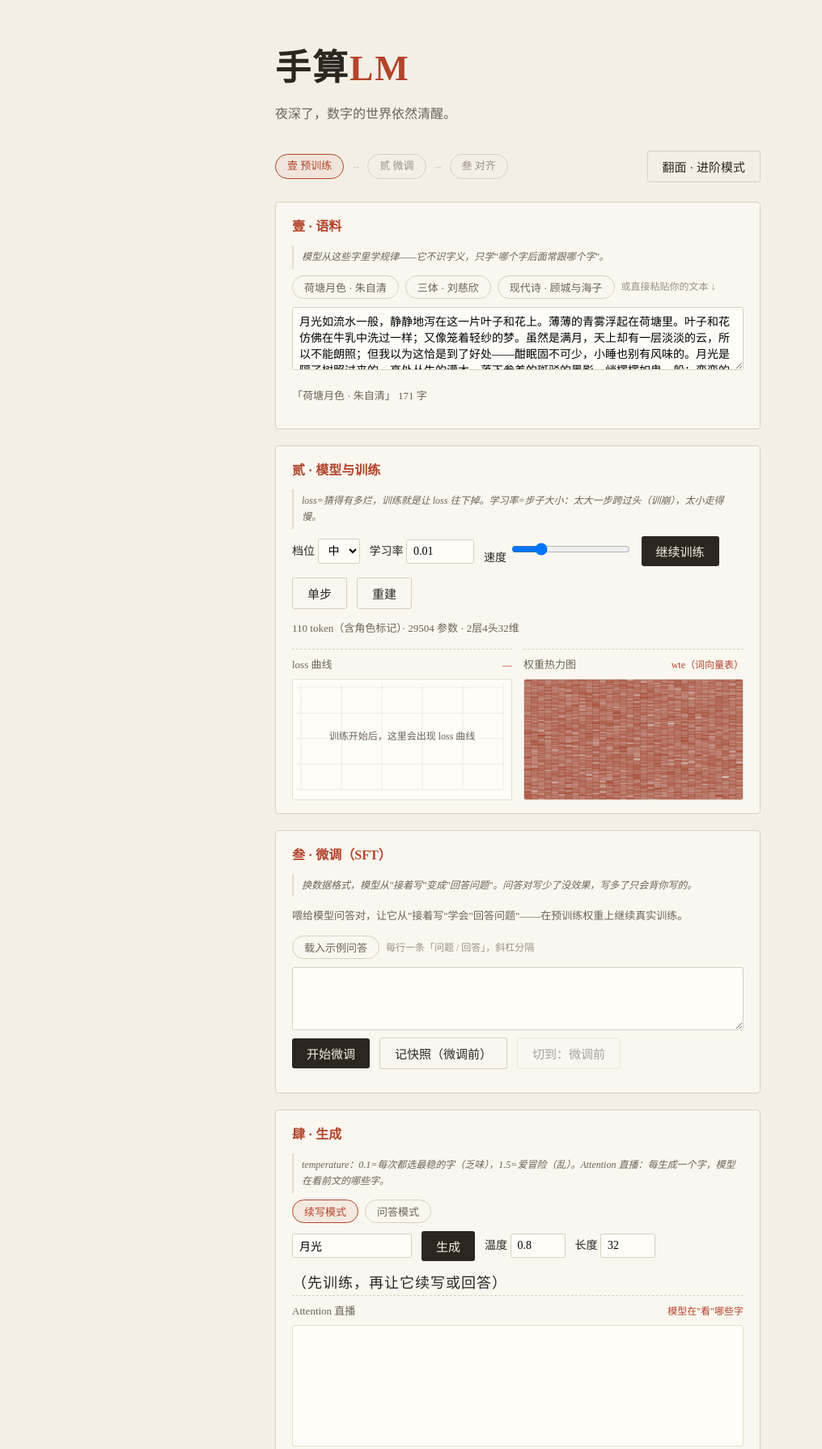
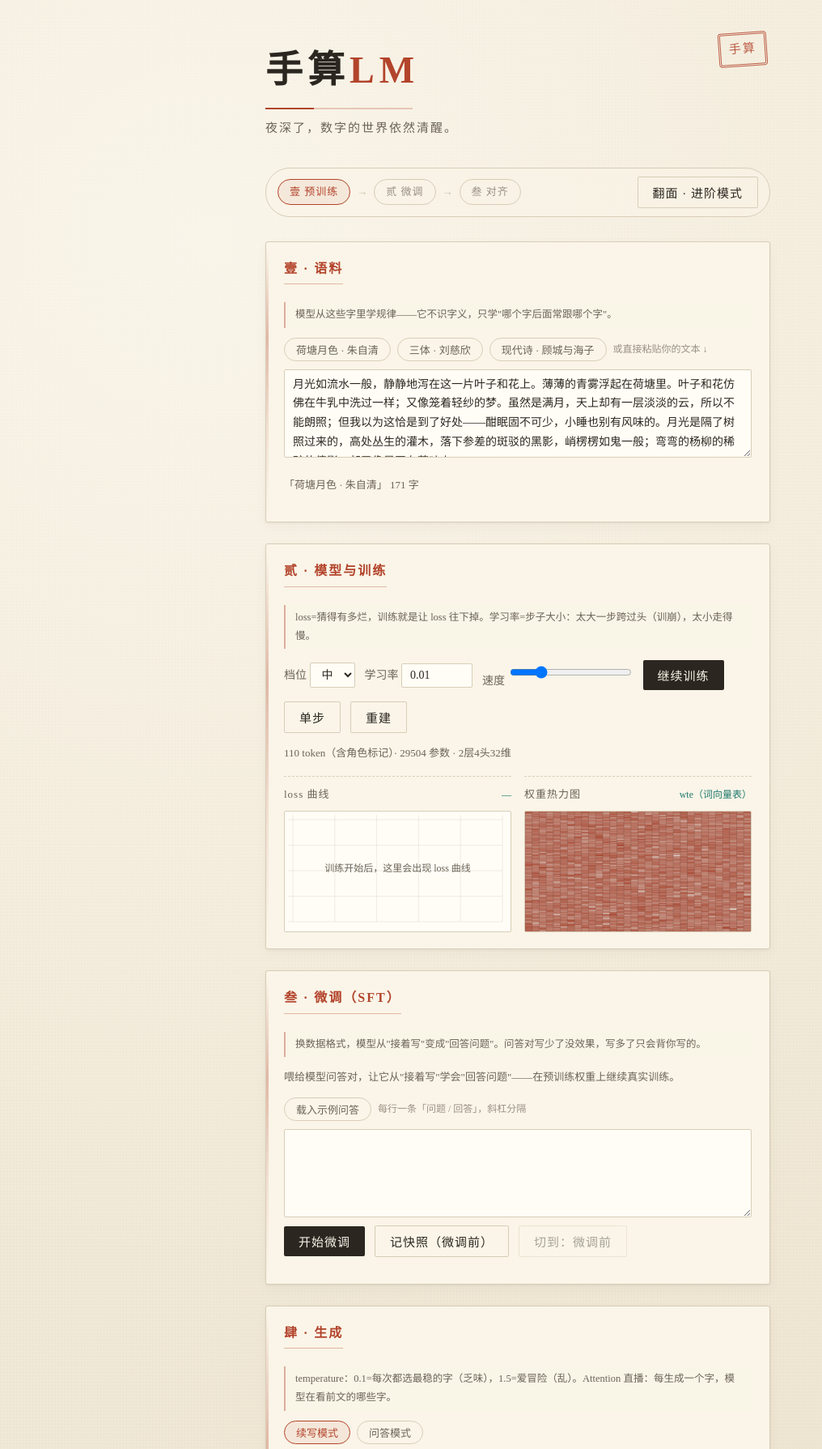
Before and after one commit to oneinitAI/handcalc-lm, a website built with Vite: page index.html in a window 1280 px wide. Shown: the top 1789 px of the page at 81% size, without its empty margins (0-1016 px from the left). Built offline with nearby package versions, Linux system fonts and the light colour scheme.

Commit message:
style: UI 视觉强化——数学手稿×科技反差(羊皮纸纹/尺规网格/朱砂印章/青磷光读数/楷体批注/装订线卡片)

```diff
--- a/src/style.css
+++ b/src/style.css
@@ -1,150 +1,347 @@
+/* ============================================================
+ * 手算LM —— 视觉：数学手稿 × 科技反差
+ * 纸是旧的，算的是最前沿的；笔是手写的，结果是 AI 的。
+ * ============================================================ */
+
 :root {
-  --ink: #2b2620;
-  --paper: #f4efe6;
-  --accent: #b3442c;
+  --paper: #f1e9d7;      /* 羊皮纸 */
+  --paper-2: #faf5e8;    /* 纸面 */
+  --ink: #2b2620;        /* 墨 */
+  --ink-soft: #6b6357;   /* 淡墨 */
+  --ink-faint: #9a9184;  /* 更淡墨 */
+  --accent: #b3442c;     /* 朱砂 */
+  --glow: #1f7a6d;       /* 青磷光（科技反差） */
+  --line: #d8cdb8;       /* 线 */
+  --serif: "Songti SC", "STSong", "Noto Serif SC", "SimSun", serif;
+  --kai: "Kaiti SC", "STKaiti", "KaiTi", serif;
+  --mono: "Cascadia Mono", "Consolas", monospace;
 }
 
 * { box-sizing: border-box; }
 
 body {
   margin: 0;
-  font-family: "Songti SC", "STSong", "Noto Serif SC", serif;
-  background: var(--paper);
+  font-family: var(--serif);
   color: var(--ink);
-  line-height: 1.7;
+  line-height: 1.85;
+  /* 羊皮纸底 + 细腻纸纹 + 隐约尺规网格 */
+  background:
+    radial-gradient(circle at 20% 10%, rgba(255, 252, 244, 0.65), transparent 45%),
+    radial-gradient(circle at 85% 90%, rgba(190, 160, 110, 0.12), transparent 50%),
+    repeating-linear-gradient(0deg, rgba(43, 38, 32, 0.012) 0 1px, transparent 1px 4px),
+    repeating-linear-gradient(90deg, rgba(43, 38, 32, 0.012) 0 1px, transparent 1px 4px),
+    var(--paper);
 }
 
-.stage { max-width: 640px; margin: 48px auto; padding: 0 20px; }
+.stage {
+  max-width: 680px;
+  margin: 0 auto;
+  padding: 0 28px 80px;
+  position: relative;
+}
 
-.title { font-size: 44px; margin: 0 0 4px; letter-spacing: 2px; }
+/* ===== 抬头：手稿题签 ===== */
+.masthead {
+  padding: 44px 0 8px;
+  position: relative;
+}
+.title {
+  font-size: 46px;
+  margin: 0;
+  letter-spacing: 6px;
+  font-weight: 600;
+  display: inline-block;
+  position: relative;
+}
+.title::after { /* 题签下划线（尺规线） */
+  content: "";
+  position: absolute;
+  left: 0; right: 8px; bottom: -6px;
+  height: 2px;
+  background: linear-gradient(90deg, var(--accent) 0 60px, rgba(179, 68, 44, 0.25) 60px 100%);
+}
 .title .hl { color: var(--accent); }
-.sub { color: #6b6357; margin: 0 0 32px; }
+.sub {
+  color: var(--ink-soft);
+  margin: 16px 0 0;
+  font-size: 15px;
+  letter-spacing: 2px;
+  font-family: var(--kai);
+}
 
+/* 朱砂印章（题签右下） */
+.masthead::after {
+  content: "手算";
+  position: absolute;
+  top: 40px; right: 4px;
+  border: 3px double var(--accent);
+  color: var(--accent);
+  font-size: 15px;
+  letter-spacing: 2px;
+  padding: 4px 10px;
+  border-radius: 4px;
+  transform: rotate(-4deg);
+  opacity: 0.85;
+  font-family: var(--kai);
+}
+
+/* ===== 阶段进度（手稿"章"） ===== */
+.stage-bar {
+  display: flex; align-items: center; gap: 8px;
+  margin: 26px 0 30px;
+  font-size: 13px; flex-wrap: wrap;
+  padding: 10px 14px;
+  background: rgba(250, 245, 232, 0.6);
+  border: 1px solid var(--line);
+  border-radius: 30px;
+}
+.stage-dot {
+  border: 1px solid var(--line);
+  color: var(--ink-faint);
+  padding: 3px 14px;
+  border-radius: 20px;
+  letter-spacing: 1px;
+  transition: all .25s;
+}
+.stage-dot.on {
+  border-color: var(--accent);
+  color: var(--accent);
+  background: rgba(179, 68, 44, 0.07);
+}
+.stage-arrow { color: #c9bfa8; }
+.flip-btn { margin-left: auto; }
+
+/* ===== 卡片：纸页 ===== */
 .card {
-  border: 1px solid #d8cfc0;
-  background: #faf7f0;
-  padding: 16px 20px;
-  margin-bottom: 20px;
-  border-radius: 4px;
+  border: 1px solid var(--line);
+  background: var(--paper-2);
+  padding: 18px 22px 20px;
+  margin-bottom: 26px;
+  border-radius: 3px;
+  position: relative;
+  box-shadow: 0 1px 3px rgba(43, 38, 32, 0.06), 0 6px 18px rgba(43, 38, 32, 0.03);
 }
-.card h2 { font-size: 16px; margin: 0 0 10px; color: var(--accent); }
+/* 左侧装订线 */
+.card::before {
+  content: "";
+  position: absolute;
+  left: 0; top: 8px; bottom: 8px;
+  width: 3px;
+  background: linear-gradient(180deg, transparent, rgba(179, 68, 44, 0.35), rgba(179, 68, 44, 0.12), transparent);
+}
+.card h2 {
+  font-size: 16px;
+  margin: 0 0 12px;
+  color: var(--accent);
+  letter-spacing: 2px;
+  font-weight: 600;
+  display: inline-block;
+  border-bottom: 1px solid rgba(179, 68, 44, 0.35);
+  padding-bottom: 4px;
+}
 
 .row { display: flex; gap: 12px; align-items: center; flex-wrap: wrap; }
-label { font-size: 14px; }
+label { font-size: 14px; color: var(--ink-soft); }
+
 textarea, input, select {
   font-family: inherit;
   font-size: 14px;
-  border: 1px solid #d8cfc0;
-  background: #fffdf8;
-  padding: 6px 8px;
-  border-radius: 3px;
+  border: 1px solid var(--line);
+  background: #fffdf6;
+  padding: 6px 10px;
+  border-radius: 2px;
+  color: var(--ink);
+  transition: border-color .2s;
 }
-textarea { width: 100%; resize: vertical; }
+textarea:focus, input:focus, select:focus { outline: none; border-color: var(--accent); }
+textarea { width: 100%; resize: vertical; line-height: 1.7; }
 
+/* ===== 按钮 ===== */
 .btn {
   background: var(--ink);
-  color: #f4efe6;
+  color: var(--paper-2);
   border: none;
   padding: 8px 18px;
   font-family: inherit;
   font-size: 15px;
+  letter-spacing: 1px;
   cursor: pointer;
-  border-radius: 3px;
+  border-radius: 2px;
+  transition: all .2s;
 }
 .btn:disabled { opacity: 0.4; cursor: not-allowed; }
-.btn:hover:not(:disabled) { background: #000; }
+.btn:hover:not(:disabled) { background: #000; box-shadow: 0 2px 8px rgba(43, 38, 32, 0.25); }
+.btn.ghost {
+  background: transparent;
+  color: var(--ink);
+  border: 1px solid var(--line);
+}
+.btn.ghost:hover:not(:disabled) {
+  background: transparent;
+  border-color: var(--accent);
+  color: var(--accent);
+}
 
-.muted { color: #6b6357; font-size: 13px; }
-.loss { font-size: 14px; margin-top: 8px; font-variant-numeric: tabular-nums; }
-.gen { font-size: 18px; margin-top: 12px; letter-spacing: 1px; }
-
-/* 语料选择（手稿风格的"选章"） */
+/* ===== 语料选择 ===== */
 .corpus-pick { display: flex; gap: 8px; flex-wrap: wrap; align-items: center; margin-bottom: 10px; }
 .chip {
   background: transparent;
-  border: 1px solid #d8cfc0;
+  border: 1px solid var(--line);
   padding: 4px 14px;
-  font-family: inherit;
+  font-family: var(--kai);
   font-size: 13px;
   cursor: pointer;
   border-radius: 20px;
-  color: #6b6357;
-  transition: all .15s;
+  color: var(--ink-soft);
+  transition: all .18s;
 }
-.chip:hover { border-color: var(--accent); color: var(--accent); }
+.chip:hover { border-color: var(--accent); color: var(--accent); box-shadow: 0 0 0 3px rgba(179, 68, 44, 0.06); }
 .chip.on { border-color: var(--accent); color: var(--accent); background: rgba(179, 68, 44, 0.08); }
-.hint { font-size: 12px; color: #9a9184; }
+.hint { font-size: 12px; color: var(--ink-faint); }
 
-/* 可视化面板 */
-.viz-row { display: grid; grid-template-columns: 1fr 1fr; gap: 14px; margin-top: 14px; }
-.viz { border-top: 1px dashed #d8cfc0; padding-top: 8px; }
-.viz-title { font-size: 13px; color: #6b6357; margin-bottom: 6px; display: flex; justify-content: space-between; align-items: baseline; }
-.tag { color: var(--accent); font-size: 12px; }
-.canvas { width: 100%; height: 150px; display: block; background: #fffdf8; border: 1px solid #e4ddcf; border-radius: 3px; }
+/* ===== 可视化面板 ===== */
+.viz-row { display: grid; grid-template-columns: 1fr 1fr; gap: 16px; margin-top: 16px; }
+.viz {
+  border-top: 1px dashed var(--line);
+  padding-top: 10px;
+}
+.viz-title {
+  font-size: 13px;
+  color: var(--ink-soft);
+  margin-bottom: 8px;
+  display: flex; justify-content: space-between; align-items: baseline;
+  letter-spacing: 1px;
+}
+.tag { color: var(--glow); font-size: 12px; letter-spacing: 0; }
+.canvas {
+  width: 100%; height: 150px; display: block;
+  background: #fffdf6;
+  border: 1px solid var(--line);
+  border-radius: 2px;
+}
 
-/* 幽灵按钮（辅操作） */
-.btn.ghost { background: transparent; color: var(--ink); border: 1px solid #d8cfc0; }
-.btn.ghost:hover:not(:disabled) { background: transparent; border-color: var(--accent); color: var(--accent); }
+/* ===== 文本数据（科技反差：等宽 + 青磷光读数） ===== */
+.muted { color: var(--ink-soft); font-size: 13px; }
+.loss, #perf { font-size: 13px; margin-top: 8px; font-family: var(--mono); font-variant-numeric: tabular-nums; color: var(--glow); }
+.gen {
+  font-size: 19px; margin-top: 14px;
+  letter-spacing: 2px;
+  line-height: 1.9;
+  min-height: 40px;
+  border-bottom: 1px solid var(--line);
+  padding-bottom: 10px;
+}
 
-/* DPO 偏好对（并排回答） */
+/* ===== 双层讲解（页边批注，手写楷体） ===== */
+.note {
+  font-size: 12.5px;
+  color: var(--ink-soft);
+  border-left: 2px solid rgba(179, 68, 44, 0.4);
+  padding: 4px 12px;
+  margin: 10px 0 12px;
+  font-family: var(--kai);
+  background: rgba(250, 245, 232, 0.5);
+}
+.note-expert { font-family: var(--mono); font-style: normal; font-variant-numeric: tabular-nums; font-size: 12px; }
+
+/* ===== DPO 偏好对 ===== */
 .pair { display: grid; grid-template-columns: 1fr 1fr; gap: 12px; margin: 12px 0; }
 .answer {
-  border: 1px solid #d8cfc0;
-  background: #fffdf8;
-  padding: 10px 12px;
-  border-radius: 3px;
-  display: flex;
-  flex-direction: column;
-  gap: 8px;
+  border: 1px solid var(--line);
+  background: #fffdf6;
+  padding: 12px 14px;
+  border-radius: 2px;
+  display: flex; flex-direction: column; gap: 10px;
+  transition: box-shadow .2s;
 }
-.ans-text { font-size: 15px; line-height: 1.7; min-height: 40px; }
+.answer:hover { box-shadow: 0 3px 12px rgba(43, 38, 32, 0.08); }
+.ans-text { font-size: 15px; line-height: 1.8; min-height: 44px; }
+.blind-title { font-size: 14px; margin: 12px 0 6px; color: var(--accent); letter-spacing: 1px; }
 
-/* 阶段进度条（手稿"章"的递进） */
-.stage-bar { display: flex; align-items: center; gap: 8px; margin-bottom: 24px; font-size: 13px; flex-wrap: wrap; }
-.stage-dot { border: 1px solid #d8cfc0; color: #9a9184; padding: 3px 14px; border-radius: 20px; }
-.stage-dot.on { border-color: var(--accent); color: var(--accent); background: rgba(179, 68, 44, 0.06); }
-.stage-arrow { color: #c9c1b4; }
-.flip-btn { margin-left: auto; }
-
-/* 双层讲解（页边批注 + 翻面） */
-.note { font-size: 12px; color: #6b6357; border-left: 2px solid #e4ddcf; padding: 4px 10px; margin: 8px 0; font-style: italic; background: rgba(250, 247, 240, 0.6); }
-.note-expert { font-style: normal; font-variant-numeric: tabular-nums; }
-
-/* 彩蛋 */
-.stamp { display: inline-block; border: 3px double var(--accent); color: var(--accent); padding: 4px 14px; font-size: 18px; letter-spacing: 4px; margin: 4px 0 16px; transform: rotate(-3deg); border-radius: 3px; }
-.egg { font-size: 12px; color: var(--accent); margin-top: 6px; font-style: italic; }
-.mu { color: var(--accent); }
-
-/* 盲测 */
-.blind-title { font-size: 14px; margin: 10px 0 6px; }
-
-/* 移动端收窄 */
-@media (max-width: 560px) {
-  .viz-row { grid-template-columns: 1fr; }
-  .pair { grid-template-columns: 1fr; }
+/* ===== 显微镜 ===== */
+.ms-step {
+  border-left: 2px solid var(--line);
+  padding: 10px 14px;
+  margin: 12px 0;
+  background: rgba(250, 245, 232, 0.35);
 }
-
-/* 显微镜模式 */
-.ms-step { border-left: 2px solid #d8cfc0; padding: 8px 12px; margin: 10px 0; }
-.ms-title { font-size: 14px; font-weight: bold; color: var(--accent); }
-.ms-desc { font-size: 13px; color: #6b6357; margin: 4px 0; }
-.ms-table { border-collapse: collapse; font-size: 12px; font-variant-numeric: tabular-nums; margin: 6px 0; max-width: 100%; overflow-x: auto; }
-.ms-table th, .ms-table td { border: 1px solid #e4ddcf; padding: 2px 7px; text-align: center; white-space: nowrap; }
-.ms-table th { background: rgba(179, 68, 44, 0.06); font-weight: normal; color: #6b6357; }
+.ms-title { font-size: 14px; font-weight: bold; color: var(--accent); letter-spacing: 1px; }
+.ms-desc { font-size: 13px; color: var(--ink-soft); margin: 4px 0; }
+.ms-table {
+  border-collapse: collapse;
+  font-size: 12px;
+  font-family: var(--mono);
+  font-variant-numeric: tabular-nums;
+  margin: 8px 0;
+  max-width: 100%;
+}
+.ms-table th, .ms-table td { border: 1px solid var(--line); padding: 2px 8px; text-align: center; white-space: nowrap; }
+.ms-table th { background: rgba(179, 68, 44, 0.06); font-weight: normal; color: var(--ink-soft); }
 .ms-tok { color: var(--accent); font-weight: bold; }
-.ms-attn { font-size: 13px; margin: 4px 0; font-variant-numeric: tabular-nums; }
-.ms-logits { font-size: 12px; font-variant-numeric: tabular-nums; }
+.ms-attn { font-size: 13px; margin: 4px 0; font-family: var(--mono); font-variant-numeric: tabular-nums; }
+.ms-logits { font-size: 12px; font-family: var(--mono); font-variant-numeric: tabular-nums; }
 .ms-logits span { margin-right: 8px; }
-.ms-probs { font-size: 13px; margin: 6px 0; }
+.ms-probs { font-size: 13px; margin: 8px 0; }
 .ms-probs .top { color: var(--accent); font-weight: bold; border-bottom: 1px solid var(--accent); }
-.ms-final { font-size: 18px; margin-top: 12px; color: var(--accent); }
-.ms-slogan { font-size: 14px; color: #6b6357; margin-top: 4px; font-style: italic; }
+.ms-final { font-size: 19px; margin-top: 14px; color: var(--accent); letter-spacing: 2px; }
+.ms-slogan { font-size: 14px; color: var(--ink-soft); margin-top: 4px; font-family: var(--kai); font-style: italic; }
 .ms-egg { font-size: 14px; margin-top: 6px; }
 .ms-wte { font-size: 12px; margin: 8px 0; overflow-x: auto; }
 .ms-calc-intro { font-size: 13px; margin: 8px 0; }
-.ms-calc { border: 1px solid #d8cfc0; background: #fffdf8; border-radius: 3px; padding: 10px; margin-top: 12px; max-width: 280px; }
-.ms-calc-title { font-size: 12px; color: #6b6357; margin-bottom: 6px; }
-.ms-calc-display { background: #f4efe6; border: 1px solid #e4ddcf; text-align: right; padding: 6px 8px; font-family: monospace; margin-bottom: 6px; border-radius: 2px; min-height: 30px; }
+.ms-calc {
+  border: 1px solid var(--line);
+  background: #fffdf6;
+  border-radius: 2px;
+  padding: 12px;
+  margin-top: 14px;
+  max-width: 300px;
+  box-shadow: 0 1px 3px rgba(43, 38, 32, 0.06);
+}
+.ms-calc-title { font-size: 12px; color: var(--ink-soft); margin-bottom: 6px; letter-spacing: 1px; }
+.ms-calc-display {
+  background: var(--paper);
+  border: 1px solid var(--line);
+  text-align: right;
+  padding: 7px 10px;
+  font-family: var(--mono);
+  margin-bottom: 8px;
+  border-radius: 2px;
+  min-height: 32px;
+  color: var(--ink);
+}
 .ms-calc-keys { display: grid; grid-template-columns: repeat(4, 1fr); gap: 4px; }
-.calc-key { font-family: inherit; border: 1px solid #d8cfc0; background: #fff; padding: 6px; cursor: pointer; border-radius: 2px; }
-.calc-key:hover { background: #f4efe6; }
+.calc-key {
+  font-family: var(--mono);
+  border: 1px solid var(--line);
+  background: #fffdf6;
+  padding: 7px;
+  cursor: pointer;
+  border-radius: 2px;
+  transition: background .15s;
+}
+.calc-key:hover { background: var(--paper); }
+
+/* ===== 彩蛋 ===== */
+.stamp {
+  display: inline-block;
+  border: 3px double var(--accent);
+  color: var(--accent);
+  padding: 4px 16px;
+  font-size: 17px;
+  letter-spacing: 6px;
+  margin: 6px 0 18px;
+  transform: rotate(-3deg);
+  border-radius: 3px;
+  font-family: var(--kai);
+}
+.egg { font-size: 12.5px; color: var(--accent); margin-top: 8px; font-family: var(--kai); }
+.mu { color: var(--glow); }
+
+/* ===== 移动端 ===== */
+@media (max-width: 560px) {
+  .stage { padding: 0 16px 60px; }
+  .title { font-size: 36px; }
+  .viz-row { grid-template-columns: 1fr; }
+  .pair { grid-template-columns: 1fr; }
+  .masthead::after { display: none; }
+}
```
